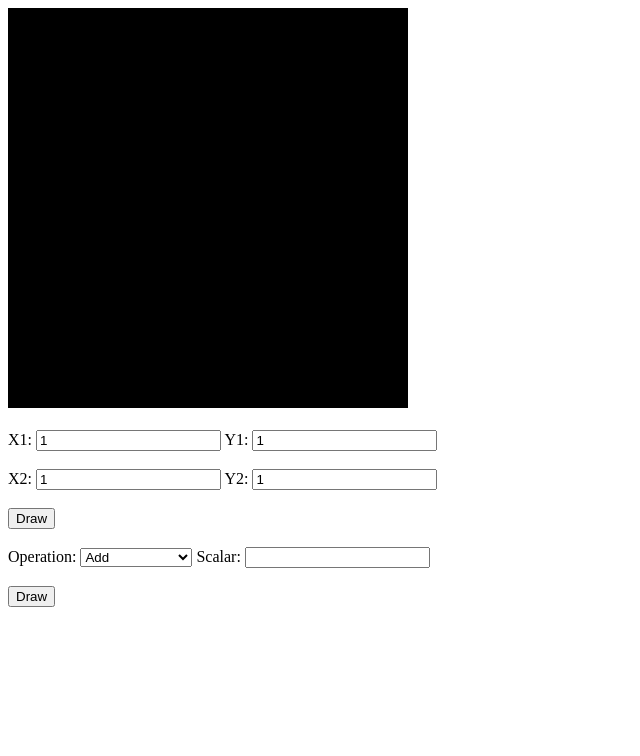
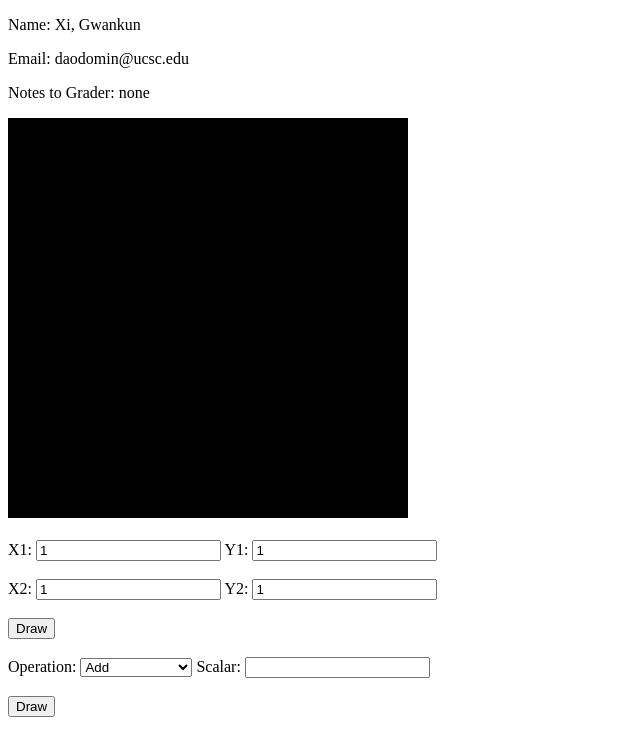
Before and after one commit to dawidw01/asg0, a plain HTML site: page asg0/src/asg0.html in a window 1280 px wide. Shown: the whole page, without its empty margins (0-640 px from the left). Drawn offline with Linux system fonts and the light colour scheme.

Commit message:
Update asg0.html

```diff
--- a/asg0/src/asg0.html
+++ b/asg0/src/asg0.html
@@ -7,6 +7,12 @@
 </head>
 
 <body onload="main()">
+    <div>
+        <p>Name: Xi, Gwankun</p>
+        <p>Email: daodomin@ucsc.edu</p>
+        <p>Notes to Grader: none</p>
+    </div>
+
     <canvas id="example" width="400" height="400">
         Please use a browser that supports "canvas"
     </canvas>
```
